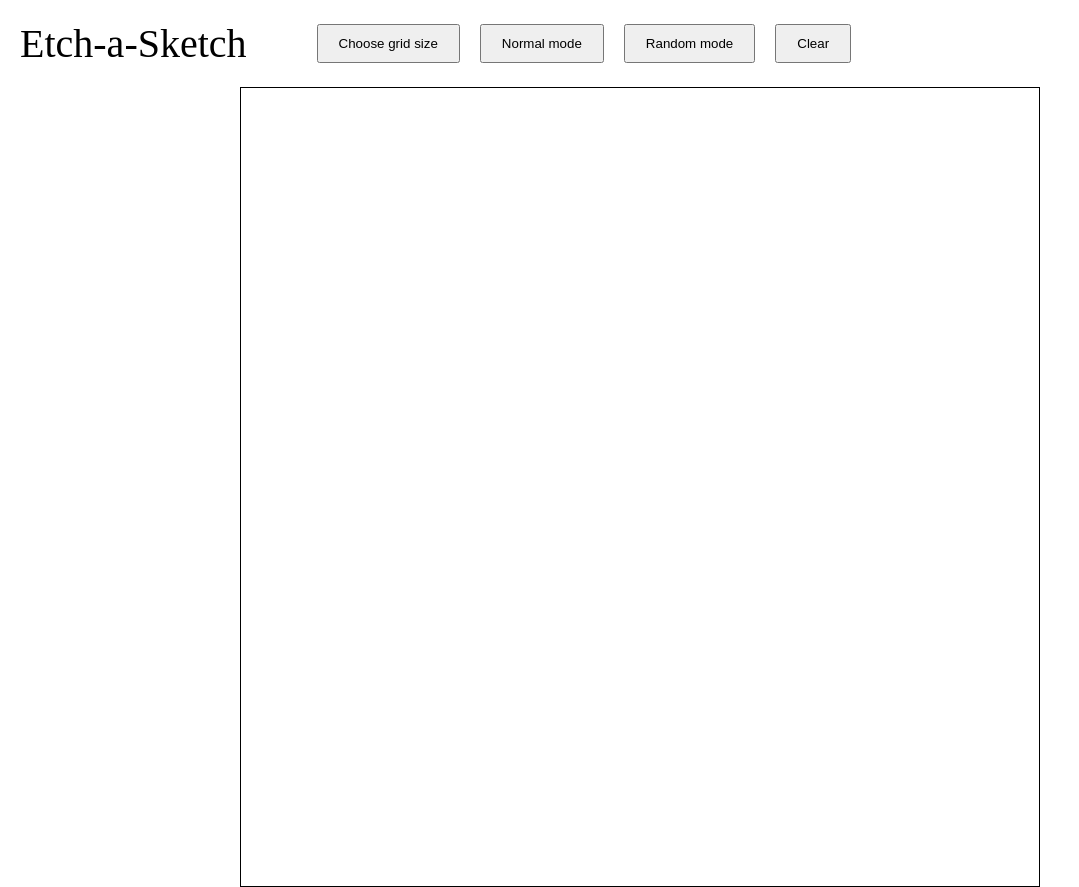
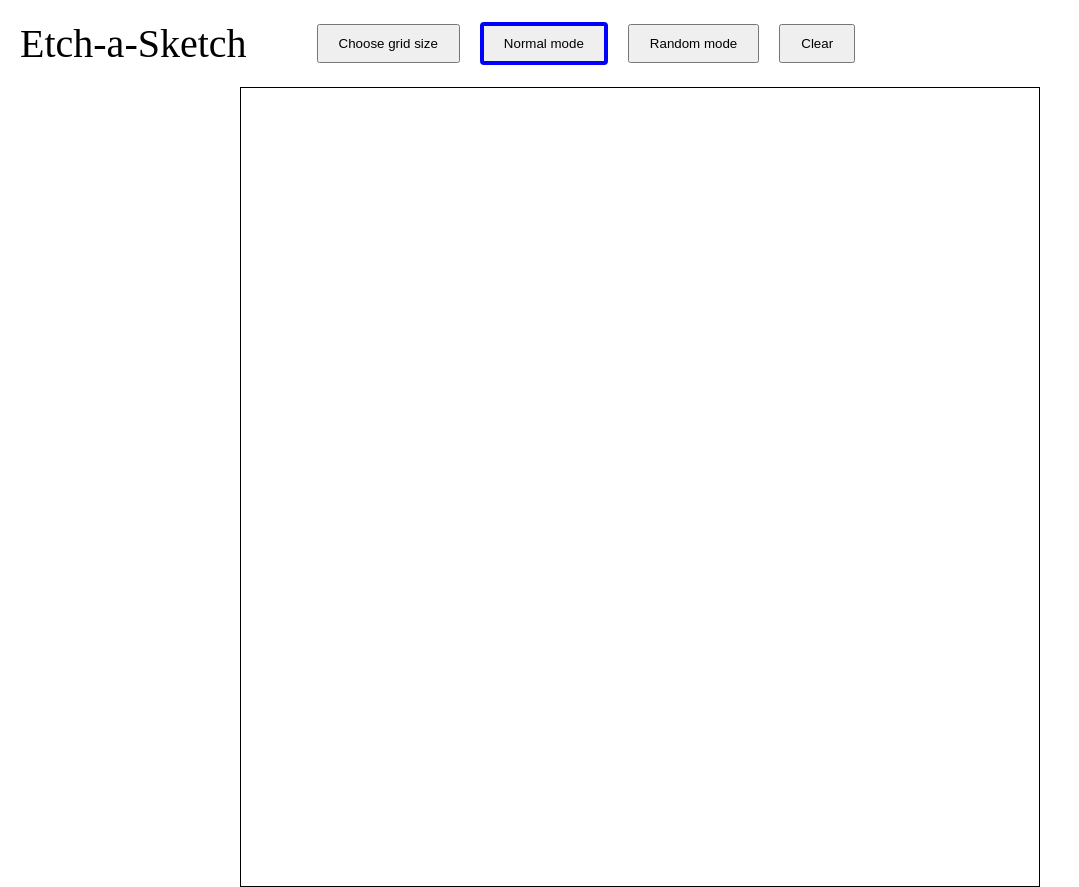
Before and after one commit to JEC15/Etch-a-Sketch, a plain HTML site: page index.html in a window 1280 px wide. Both pictures are taken after a click on the button "Normal mode". Shown: the whole page, without its empty margins (0-1079 px from the left). Drawn offline with Linux system fonts and the light colour scheme.

Commit message:
Add highlight to currently selected mode button

```diff
--- a/script.js
+++ b/script.js
@@ -84,8 +84,11 @@ const clearButton = document.querySelector('.clear')
 
 generateGrid(grid, initialGrid);
 
-modeButtons.forEach(button => button.addEventListener('click', (e) => {
-  drawMode = e.currentTarget.className;
+modeButtons.forEach((button, i, buttons) => button.addEventListener('click', (e) => {
+  drawMode = e.currentTarget.classList[0];
+  buttons.forEach((button => {
+    button.classList.toggle('active', button === e.currentTarget);
+  }));
 }));
 
 newGridButton.addEventListener('click', generateUserDefinedGrid);
--- a/style.css
+++ b/style.css
@@ -24,7 +24,7 @@
   display: grid;
   grid-template-columns: repeat(16, 1fr);
   grid-template-rows: repeat(16, 1fr);
-  border: solid black 1px;
+  border: 1px solid black;
   width: 800px;
   height: 800px;
 }
@@ -33,3 +33,8 @@ button {
   margin: 0 10px;
   padding: 10px 20px;
 }
+
+.active {
+  border: 4px solid blue;
+  border-radius: 4px;
+}
```
